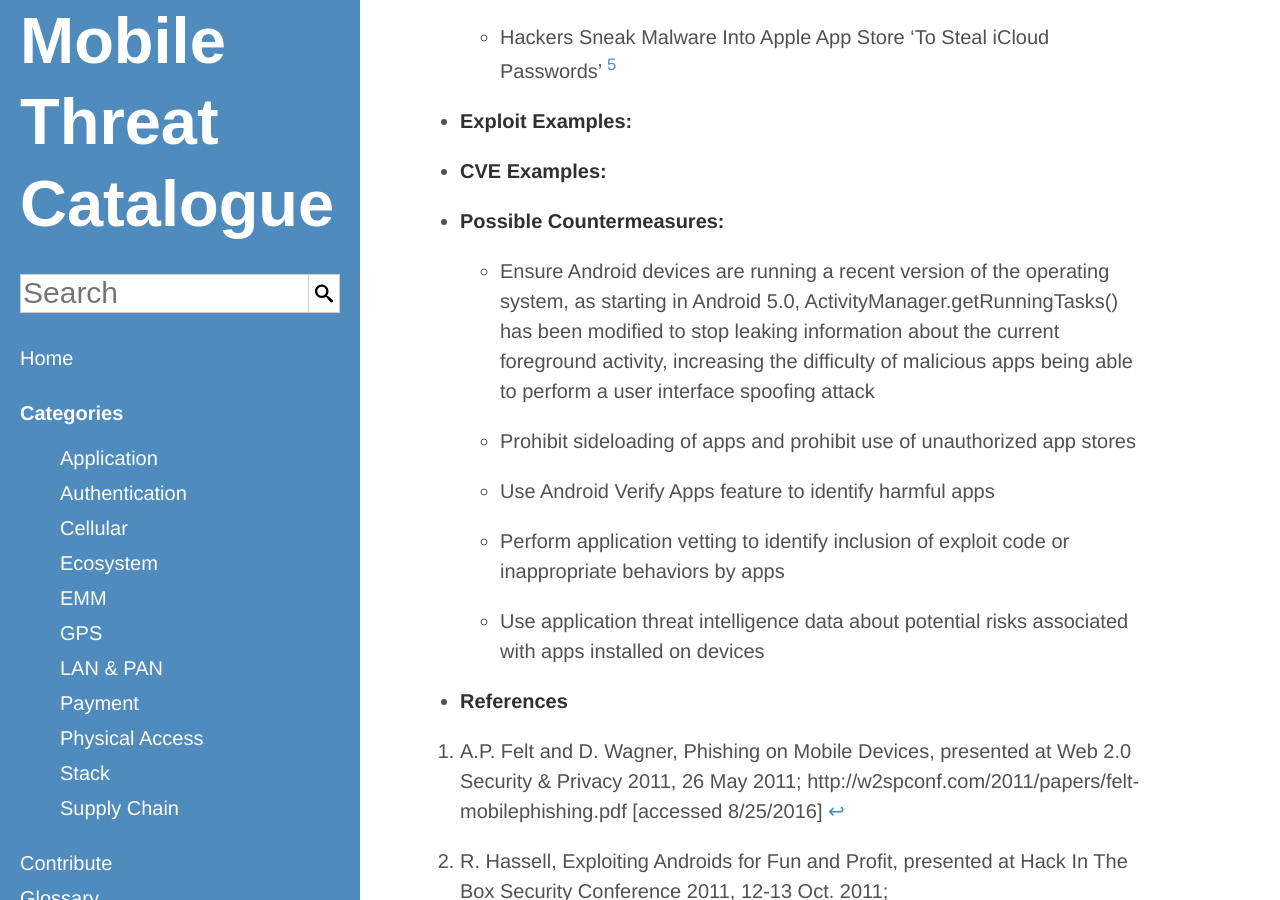
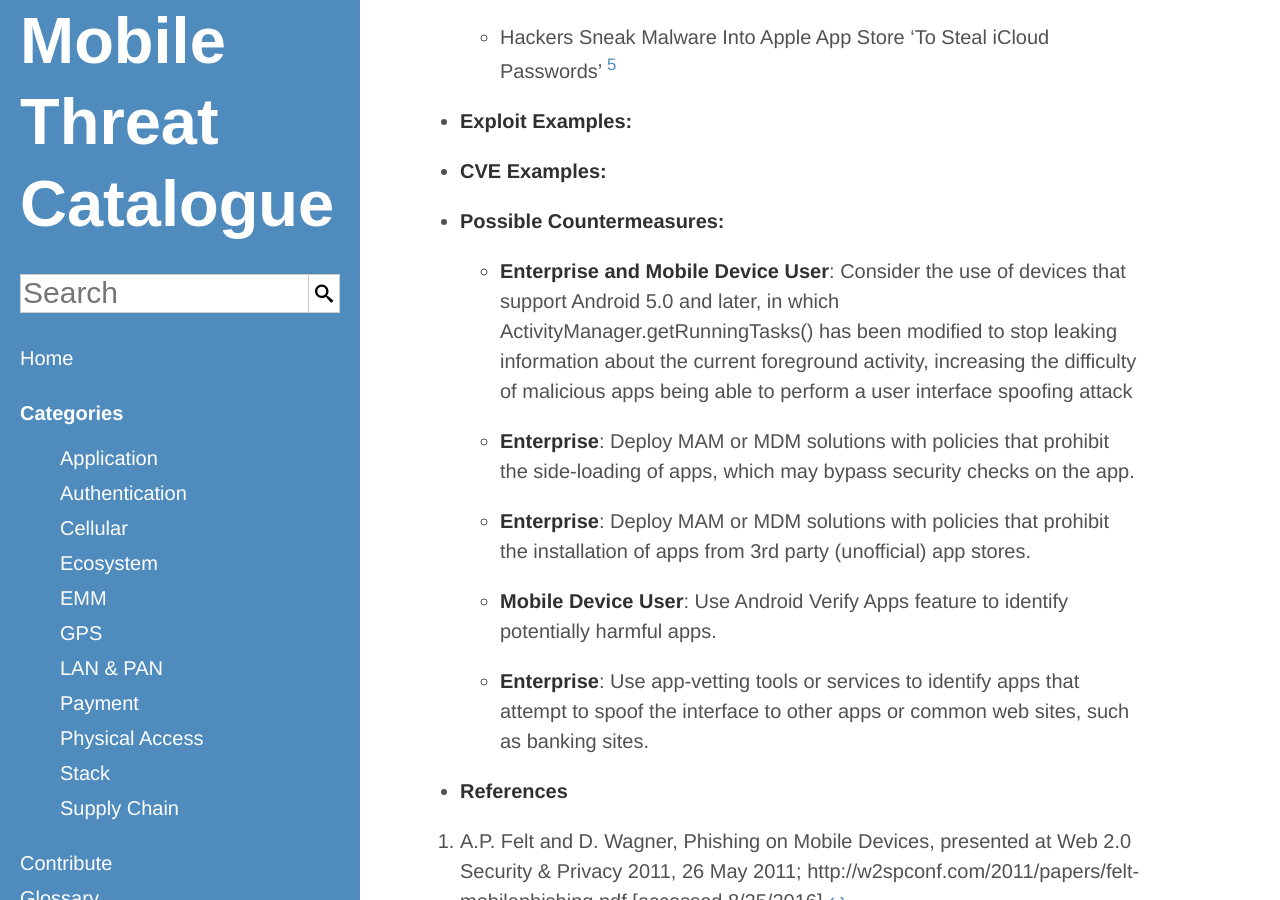
Before and after one commit to usnistgov/mobile-threat-catalogue, a Jekyll site: the page built from _application-threats/APP-31.md, in a window 1280 px wide and 900 px high, scrolled down 719 px. Built offline with Jekyll 4.4.1, drawn with Linux system fonts in a browser that asks for light colours.

Commit message:
#13: update countermeasures and actors

```diff
--- a/_application-threats/APP-31.md
+++ b/_application-threats/APP-31.md
@@ -12,9 +12,15 @@
     ExploitExample:
     CVEExample:
     PossibleCountermeasures:
-        - "Ensure Android devices are running a recent version of the operating system, as starting in Android 5.0, ActivityManager.getRunningTasks() has been modified to stop leaking information about the current foreground activity, increasing the difficulty of malicious apps being able to perform a user interface spoofing attack"
-        - "Prohibit sideloading of apps and prohibit use of unauthorized app stores"
-        - "Use Android Verify Apps feature to identify harmful apps"
-        - "Perform application vetting to identify inclusion of exploit code or inappropriate behaviors by apps"
-        - "Use application threat intelligence data about potential risks associated with apps installed on devices"
+        "Consider the use of devices that support Android 5.0 and later, in which ActivityManager.getRunningTasks() has been modified to stop leaking information about the current foreground activity, increasing the difficulty of malicious apps being able to perform a user interface spoofing attack":
+            - Enterprise
+            - Mobile Device User
+        "Deploy MAM or MDM solutions with policies that prohibit the side-loading of apps, which may bypass security checks on the app.":
+            - Enterprise
+        "Deploy MAM or MDM solutions with policies that prohibit the installation of apps from 3rd party (unofficial) app stores.":
+            - Enterprise
+        "Use Android Verify Apps feature to identify potentially harmful apps.":
+            - Mobile Device User
+        "Use app-vetting tools or services to identify apps that attempt to spoof the interface to other apps or common web sites, such as banking sites.":
+            - Enterprise
 ---
```
